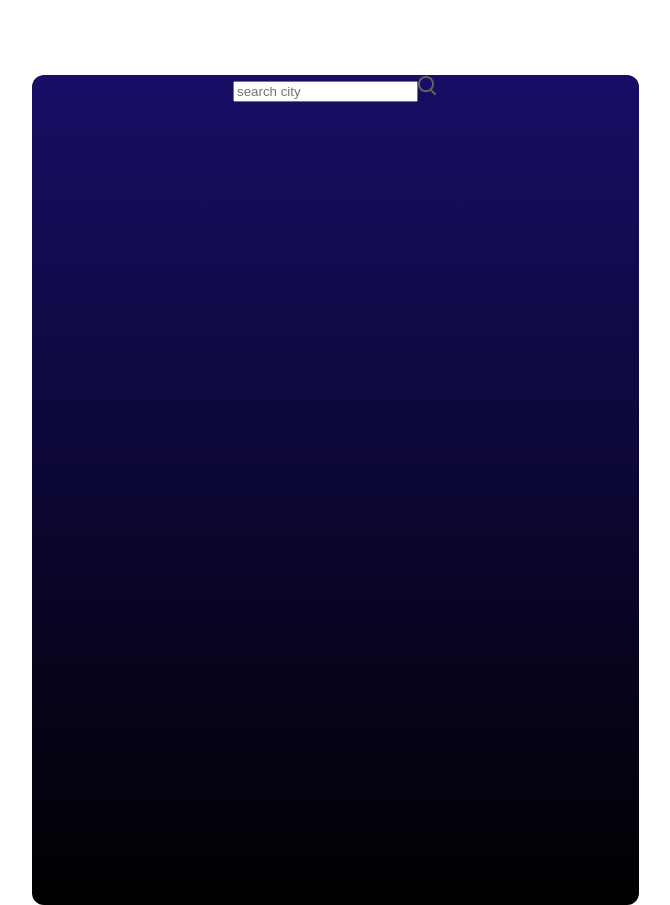
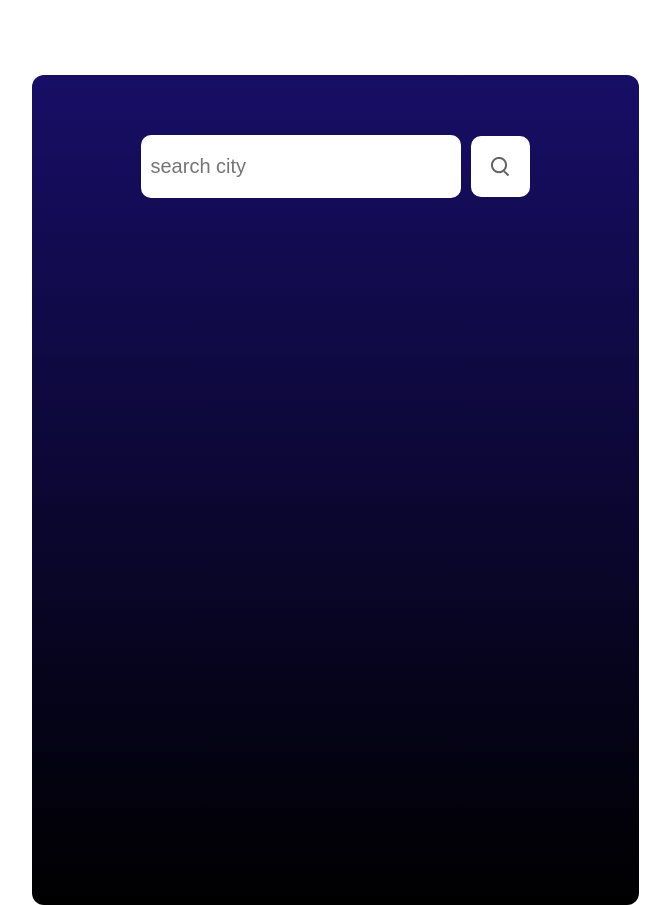
Before and after one commit to iamaliataie/react-weather-app, a React (Create React App) app: page / in a window 1280 px wide. Shown: the whole page, without its empty margins (305-975 px from the left). Built offline with nearby package versions, Linux system fonts and the light colour scheme.

Commit message:
topbar css

```diff
--- a/src/Components/WeatherApp/WeatherApp.css
+++ b/src/Components/WeatherApp/WeatherApp.css
@@ -6,3 +6,28 @@
     border-radius: 12px;
     background-image: linear-gradient(180deg, #170e66 0%, #000000 100%);
 }
+
+.topbar {
+    padding-top: 60px ;
+    display: flex;
+    align-items: center;
+    justify-content: center;
+    gap: 10px;
+    width: 80%;
+    margin: 0 auto;
+}
+
+.topbar input {
+    padding: 20px 10px;
+    border-radius: 10px;
+    border: none;
+    outline: none;
+    width: 300px;
+    font-size: 20px;
+}
+
+.topbar .search-icon {
+    background-color: white;
+    padding: 20px;
+    border-radius: 10px;
+}
--- a/src/Components/WeatherApp/WeatherApp.jsx
+++ b/src/Components/WeatherApp/WeatherApp.jsx
@@ -15,7 +15,7 @@ const WeatherApp = () => {
     <div className='container'>
         <div className="topbar">
             <input type="text" placeholder='search city'/>
-            <img src={search} alt="" />
+            <img src={search} alt="" className='search-icon'/>
         </div>
     </div>
   )
```
